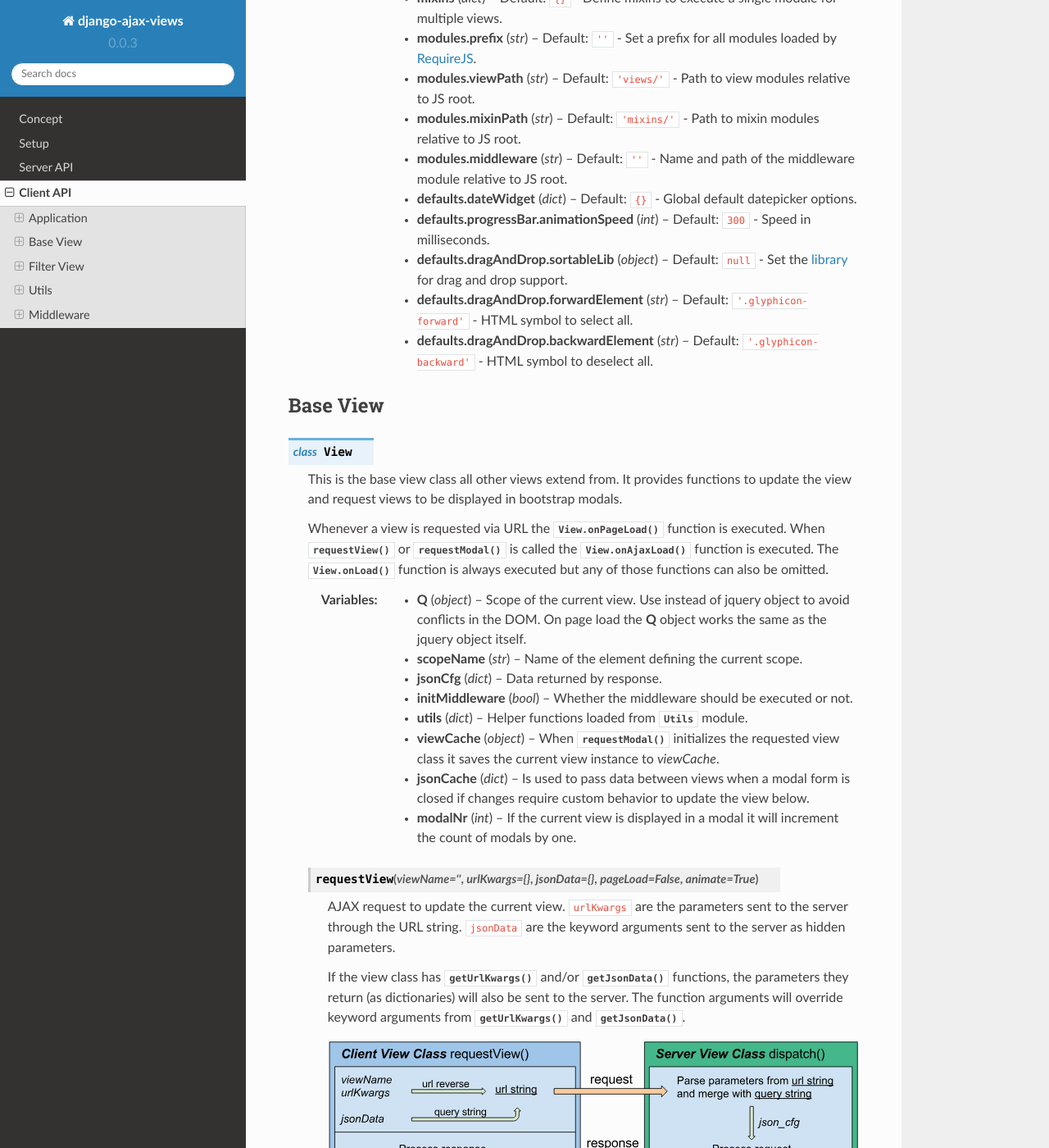
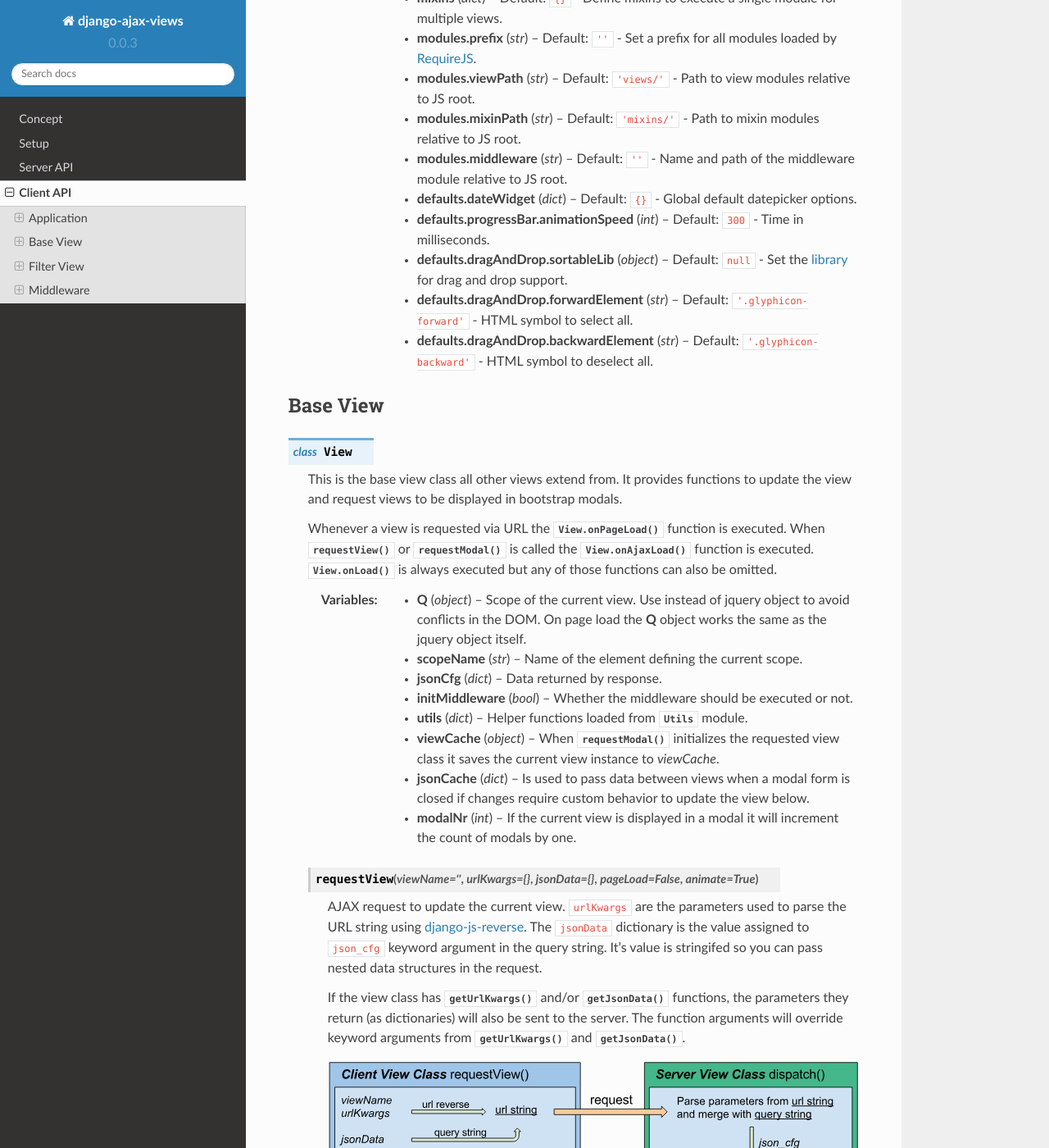
Before and after one commit to baxter07/django-ajax-views, a Sphinx documentation site: the page built from docs/modules/client_api.rst, in a window 1280 px wide and 1400 px high, scrolled down 539 px. Shown: the whole window at 82% size. Built offline with Sphinx 7.4.7 and the Read the Docs theme 2.0.0, drawn with Linux system fonts in a browser that asks for light colours; formulas are drawn with MathJax 3; some of the changed text lies outside the part shown.

Commit message:
updated docs

```diff
--- a/README.rst
+++ b/README.rst
@@ -5,18 +5,18 @@
 
 .. image:: https://img.shields.io/pypi/v/django-ajax-views.svg
     :target: https://pypi.python.org/pypi/django-ajax-views
+.. image:: https://img.shields.io/pypi/status/django-ajax-views.svg
+    :target: https://pypi.python.org/pypi/django-ajax-views
 .. image:: https://img.shields.io/pypi/pyversions/django-ajax-views.svg
     :target: https://pypi.python.org/pypi/django-ajax-views
 .. image:: https://img.shields.io/pypi/wheel/django-ajax-views.svg?maxAge=2592000
-    :target: https://pypi.python.org/pypi/django-ajax-views
-.. image:: https://img.shields.io/pypi/status/django-ajax-views.svg
     :target: https://pypi.python.org/pypi/django-ajax-views
 .. image:: https://img.shields.io/badge/license-MIT-blue.svg
     :target: https://raw.githubusercontent.com/collab-project/django-ajax-views/master/LICENSE
 
 This app is an extension of Django's
 `class-based views <https://docs.djangoproject.com/en/dev/topics/class-based-views/>`_
-and works together with javascript library **require-ajax-views**.
+and works together with javascript library `require-ajax-views <ajaxviews/static/require-ajax-views/>`_.
 
 Features
 ========
--- a/docs/modules/client_api.rst
+++ b/docs/modules/client_api.rst
@@ -30,7 +27,7 @@
     :ivar str modules.mixinPath: Default: ``'mixins/'`` - Path to mixin modules relative to JS root.
     :ivar str modules.middleware: Default: ``''`` - Name and path of the middleware module relative to JS root.
     :ivar dict defaults.dateWidget: Default: ``{}`` - Global default datepicker options.
-    :ivar int defaults.progressBar.animationSpeed: Default: ``300`` - Speed in milliseconds.
+    :ivar int defaults.progressBar.animationSpeed: Default: ``300`` - Time in milliseconds.
     :ivar object defaults.dragAndDrop.sortableLib: Default: ``null`` - Set the library_ for drag and drop support.
     :ivar str defaults.dragAndDrop.forwardElement: Default: ``'.glyphicon-forward'`` - HTML symbol to select all.
     :ivar str defaults.dragAndDrop.backwardElement: Default: ``'.glyphicon-backward'`` - HTML symbol to deselect all.
@@ -44,6 +41,7 @@
         Args:
             my_arg (dict): argument comment.
 
+
 Base View
 =========
 
@@ -54,7 +52,7 @@
 
     Whenever a view is requested via URL the :func:`View.onPageLoad` function is executed. When
     :func:`requestView` or :func:`requestModal` is called the :func:`View.onAjaxLoad` function is executed.
-    The :func:`View.onLoad` function is always executed but any of those functions can also be omitted.
+    :func:`View.onLoad` is always executed but any of those functions can also be omitted.
 
     :ivar object Q: Scope of the current view. Use instead of jquery object to avoid conflicts in the DOM. On page
         load the **Q** object works the same as the jquery object itself.
@@ -70,8 +68,9 @@
 
     .. function:: requestView(viewName='', urlKwargs={}, jsonData={}, pageLoad=False, animate=True)
 
-        AJAX request to update the current view. ``urlKwargs`` are the parameters sent to the server through
-        the URL string. ``jsonData`` are the keyword arguments sent to the server as hidden parameters.
+        AJAX request to update the current view. ``urlKwargs`` are the parameters used to parse the URL string using
+        `django-js-reverse`_. The ``jsonData`` dictionary is the value assigned to ``json_cfg`` keyword argument in the
+        query string. It's value is stringifed so you can pass nested data structures in the request.
 
         If the view class has :func:`getUrlKwargs` and/or :func:`getJsonData` functions, the parameters they return
         (as dictionaries) will also be sent to the server. The function arguments will override keyword arguments
@@ -161,16 +160,6 @@
 
         For form views this function will be executed before the form is submitted.
 
-Filter View
-===========
-
-.. class:: FilterView(View)
-
-    This class derives from the base :class:`View` and offers filter widgets for use with
-    :class:`ajaxviews.views.AjaxListView`.
-
-Utils
-=====
 
 .. data:: Utils
 
@@ -255,3 +254,5 @@
 .. _RequireJS: http://requirejs.org
 
 .. _library: http://rubaxa.github.io/Sortable/
+
+.. _django-js-reverse: https://github.com/ierror/django-js-reverse
```
Also changed, not shown: other parts of docs/modules/client_api.rst (+11 -4 lines), docs/index.rst (+6 -4 lines).
